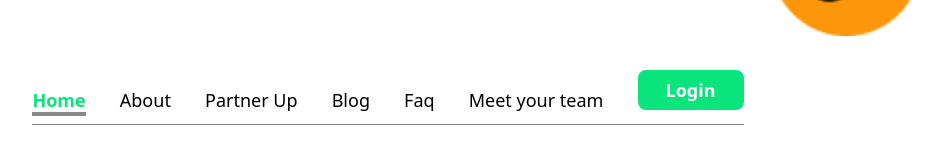
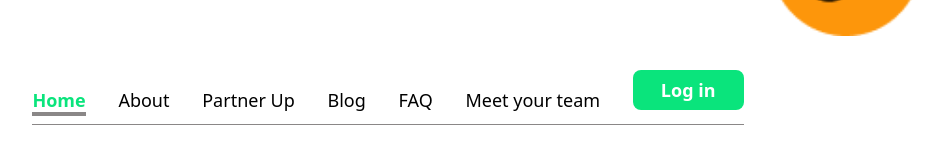
Before and after one commit to angov-vangel/hakaton, a Next.js app: page / in a window 1280 px wide. Shown: the part 182-344 px from the top of the page, without its empty margins (252-1204 px from the left). Built offline with nearby package versions, Linux system fonts and the light colour scheme.

Commit message:
font changes

```diff
--- a/components/Home.tsx
+++ b/components/Home.tsx
@@ -80,7 +80,7 @@ export default function Home() {
                     : ""
                 }`}
               >
-                Faq
+                FAQ
               </Link>
             </li>
             <li>
@@ -100,7 +100,7 @@ export default function Home() {
                 href="/login"
                 className="font-roboto text-lg text-white font-semibold bg-[#0AE47C] py-2 px-7 rounded-lg "
               >
-               Login
+               Log in
               </Link>
             </li>
           </ul>
```
